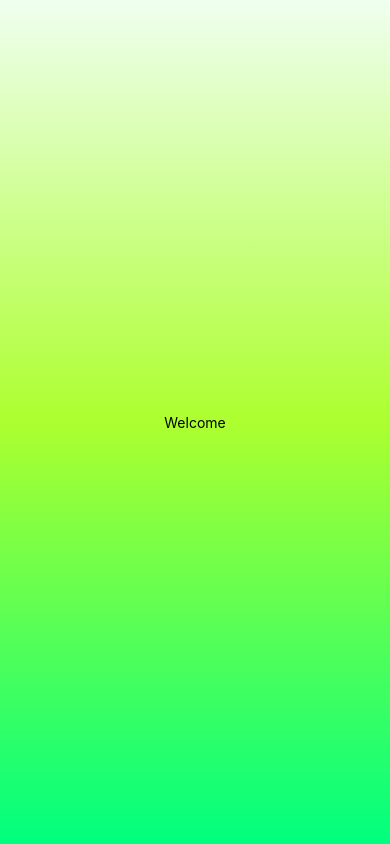
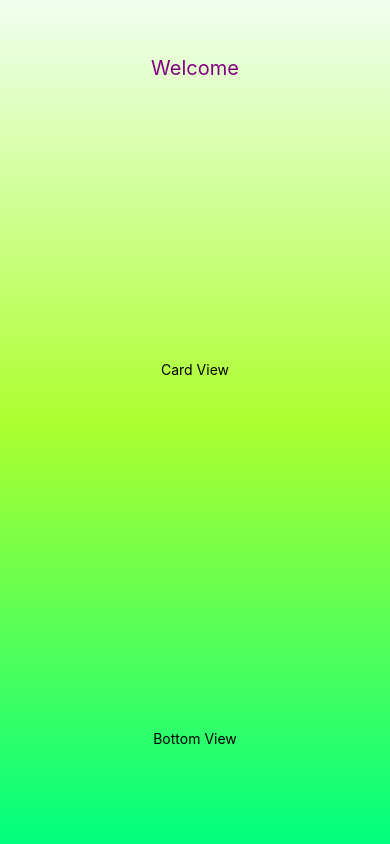
Before and after one commit to haorup/NumberGuessing, a React Native app: screen / in a window 390 px wide. Built offline with nearby package versions, Linux system fonts and the light colour scheme.

Commit message:
Divided start screen to three parts. Set the welcome title as topview, the card as cardView, and the bottom parts.

```diff
--- /dev/null
+++ b/Components/Header.js
@@ -0,0 +1,20 @@
+import React from 'react';
+import { StyleSheet, Text, View } from 'react-native';
+
+export default function Header() {
+    return (
+        <View>
+        <Text style={styles.text}>Welcome</Text>
+        </View>
+    )
+    }
+
+const styles = StyleSheet.create({
+    text: {
+        color: 'purple',
+        fontSize: 20,
+        padding: 20,
+        margin: 20,
+        marginTop: 50,
+    },
+});
--- a/Screens/Start.js
+++ b/Screens/Start.js
@@ -1,11 +1,46 @@
 import React from 'react';
-import { View, Text} from 'react-native';
+import { View, StyleSheet, Text } from 'react-native';
+import Header from '../Components/Header';
 
 
 export default function Start() {
   return (
-    <View>
-      <Text>Welcome</Text>
+    <View style={styles.container}>
+      <View style={styles.topView}>
+      <Header />
+      </View>
+      <View style={styles.cardView}>
+        <Text>Card View</Text>
+        </View>
+      <View style={styles.bottomView}>
+        <Text>Bottom View</Text>
+      </View>
     </View>
   )
 }
+
+const styles = StyleSheet.create({
+  container: {
+    flex: 1,
+    alignItems: 'center',
+    justifyContent: 'center',
+    width: '100%',
+  },
+  topView: {
+    flex: 1,
+    justifyContent: 'center',
+    alignItems: 'center',
+  },
+  cardView: {
+    flex: 5,
+    justifyContent: 'center',
+    alignItems: 'center',
+    width: '100%',
+  },
+  bottomView: {
+    flex: 2,
+    justifyContent: 'center',
+    alignItems: 'center',
+  },
+
+});
```
